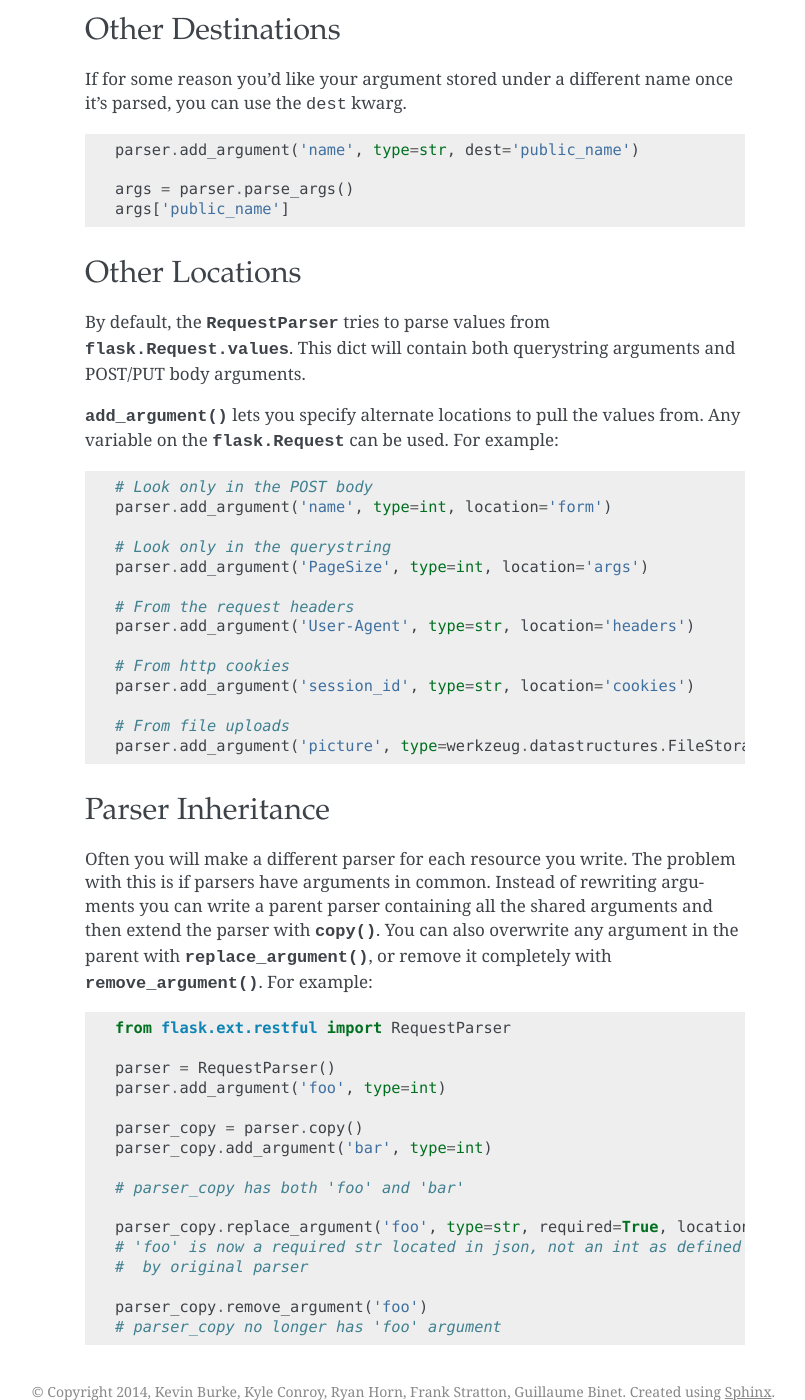
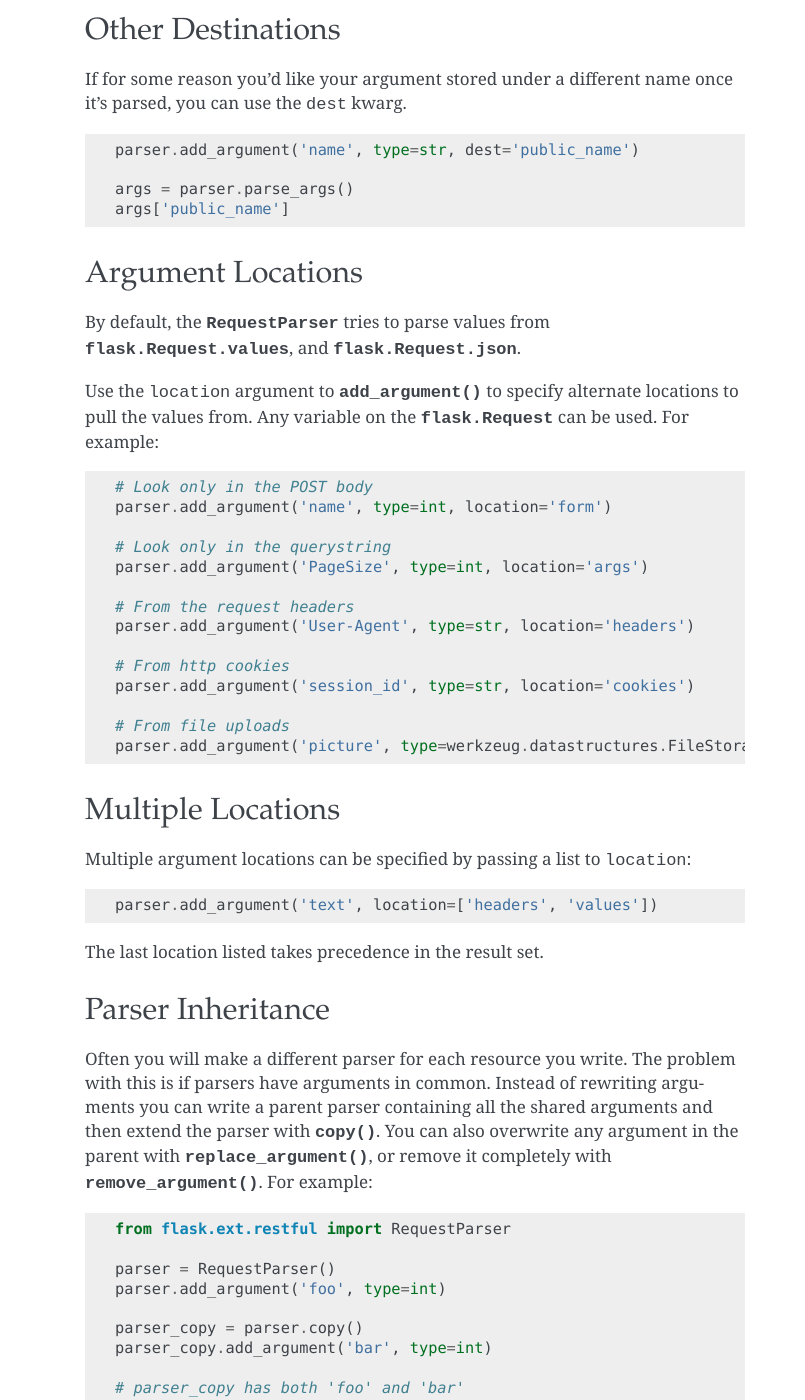
Before and after one commit to flask-restful/flask-restful, a Sphinx documentation site: the page built from docs/reqparse.rst, in a window 1280 px wide and 1400 px high, scrolled down 1282 px. Shown: the whole window, without its empty margins (335-1140 px from the left). Built offline with Sphinx 7.4.7, drawn with Linux system fonts in a browser that asks for light colours; some of the changed text lies outside the part shown.

Commit message:
update reqparse location docs (fixes #378)

```diff
--- a/docs/api.rst
+++ b/docs/api.rst
@@ -41,7 +41,7 @@ Fields
    :undoc-members:
 
 Inputs
------
+------
 
 .. module:: flask.ext.restful.inputs
 .. autofunction:: url
--- a/docs/reqparse.rst
+++ b/docs/reqparse.rst
@@ -8,7 +8,6 @@ Request Parsing
 Flask-RESTful's request parsing interface is modeled after the ``argparse``
 interface.  It's designed to provide simple and uniform access to any
 variable on the :py:class:`flask.request` object in Flask.
-
 
 Basic Arguments
 ---------------
@@ -34,7 +33,6 @@ request that are not part of the RequestParser will be ignored.
 
 Also note: Arguments declared in your request parser but not set in
 the request itself will default to ``None``.
-
 
 Required Arguments
 ------------------
@@ -73,16 +71,14 @@ it's parsed, you can use the ``dest`` kwarg. ::
     args = parser.parse_args()
     args['public_name']
 
-
-Other Locations
----------------
+Argument Locations
+------------------
 
 By default, the :py:class:`~reqparse.RequestParser` tries to parse values
-from :py:attr:`flask.Request.values`. This dict will contain both querystring
-arguments and POST/PUT body arguments.
+from :py:attr:`flask.Request.values`, and :py:attr:`flask.Request.json`.
 
-:py:meth:`~reqparse.RequestParser.add_argument` lets you specify
-alternate locations to pull the values from. Any variable on the
+Use the ``location`` argument to :py:meth:`~reqparse.RequestParser.add_argument`
+to specify alternate locations to pull the values from. Any variable on the
 :py:class:`flask.Request` can be used. For example: ::
 
     # Look only in the POST body
@@ -99,6 +95,15 @@ alternate locations to pull the values from. Any variable on the
 
     # From file uploads
     parser.add_argument('picture', type=werkzeug.datastructures.FileStorage, location='files')
+
+Multiple Locations
+------------------
+
+Multiple argument locations can be specified by passing a list to ``location``::
+
+    parser.add_argument('text', location=['headers', 'values'])
+
+The last location listed takes precedence in the result set.
 
 Parser Inheritance
 ------------------
```
